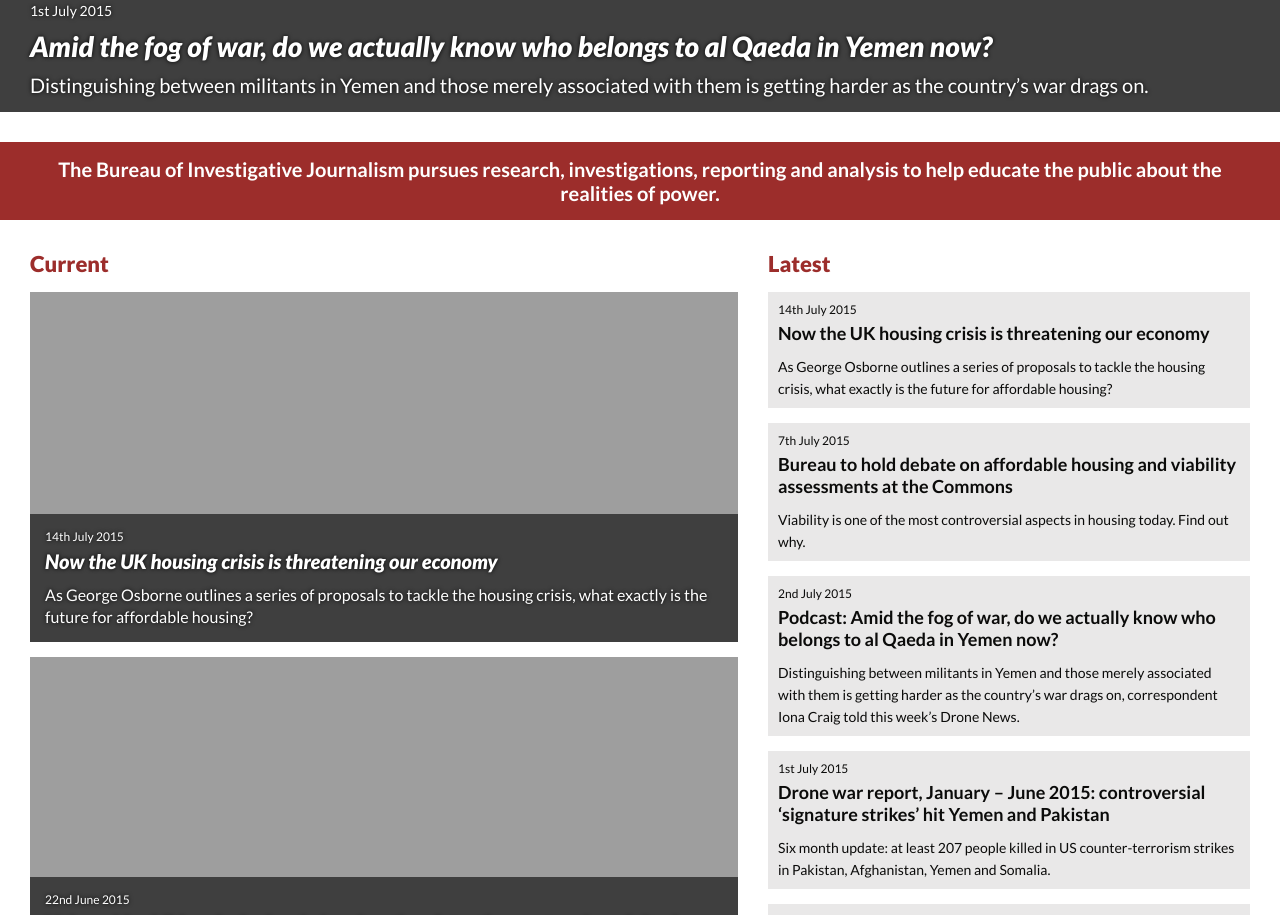
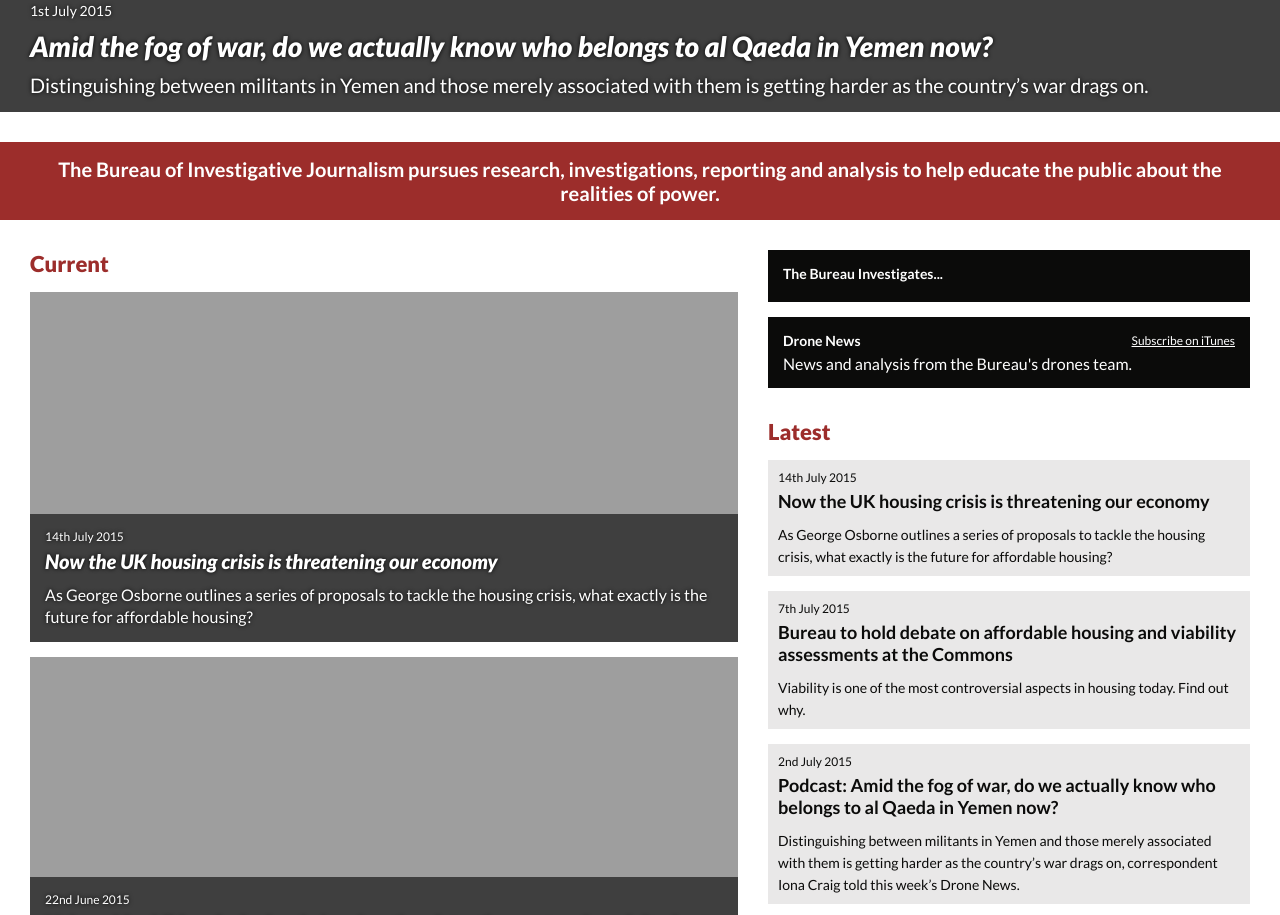
Before and after one commit to tbij/thebureauinvestigates.com, a Jekyll site: the page built from index.html, in a window 1280 px wide. Shown: the part 455-1370 px from the top of the page. Built offline with Jekyll 4.4.1, drawn with Linux system fonts in a browser that asks for light colours.

Commit message:
Add Podcasts, support for Soundcloud

```diff
--- a/index.html
+++ b/index.html
@@ -33,7 +33,16 @@
     </li>
 {% endfor %}
   </ol>
-</div><div class="latest">
+</div><div class="secondary">
+  <div class="podcast" id="the-bureau-investigates">
+    <h2>The Bureau Investigates...</h2>
+  </div>
+  <div class="podcast" id="drone-news">
+    <a href="https://itunes.apple.com/gb/podcast/drone-news-from-the-bureau/id751041919" class="subscribe">Subscribe on iTunes</a>
+    <h2>Drone News</h2>
+    <p>News and analysis from the Bureau's drones team.</p>
+  </div>
+  <div class="latest">
     <h2>Latest</h2>
     <ol>
 {% for story in site.data.front.latest %}
@@ -47,6 +56,7 @@
 {% endfor %}
     </ol>
   </div>
+</div>
 <div class="newsletter">
   <h2>Subscribe to the Bureau newsletter, and hear when our next story breaks.</h2>
   <form action="//tbij.us1.list-manage.com/subscribe/post?u=0592afb78c924d61727f4da3c&amp;id=a56e5b1680" method="post">
@@ -54,3 +64,4 @@
     <button type="submit">Sign up</button>
   </form>
 </div>
+<script src="podcasts.js"></script>
--- /dev/null
+++ b/podcasts.js
@@ -0,0 +1,39 @@
+function Podcasts() {
+
+    var podcasts = [
+        {
+            account: 'tbij',
+            tag: '#the-bureau-investigates',
+            client: 'fe41ef5b0a621eefbac77e2c38c50faf'
+        }
+    ]
+
+    podcasts.forEach(function (podcast) {
+        request('https://api.soundcloud.com/users/' + podcast.account + '/tracks?client_id=' + podcast.client, function (response) {
+            var anchor = document.createElement('a')
+            anchor.href = response[0].permalink_url
+            document.querySelector(podcast.tag).appendChild(anchor)
+            var title = document.createElement('h3')
+            title.innerHTML = response[0].title
+            anchor.appendChild(title)
+            var description = document.createElement('p')
+            description.innerHTML = response[0].description
+            anchor.appendChild(description)
+            var time = document.createElement('time')
+            time.innerHTML = new Date(response[0].created_at).toLocaleString()
+            anchor.appendChild(time)
+        })
+    })
+
+    function request(uri, callback) {
+        var http = new XMLHttpRequest()
+        http.open('GET', uri, true)
+        http.onload = function () {
+            callback(JSON.parse(this.responseText))
+        }
+        http.send()
+    }
+
+}
+
+document.addEventListener('DOMContentLoaded', Podcasts)
--- a/stylesheet.css
+++ b/stylesheet.css
@@ -130,10 +130,28 @@
     font-size: 22px;
 }
 
+.who-we-are {
+    margin: 30px 0 15px 0;
+    background: #9c2d2b;
+    font-size: 20px;
+    font-weight: 700;
+    text-align: center;
+}
+
+.who-we-are p {
+    margin: 0;
+}
+
+.who-we-are a {
+    display: block;
+    padding: 15px 30px;
+    color: white;
+    text-decoration: none;
+}
+
 .current {
     display: inline-block;
     width: 60%;
-    vertical-align: top;
 }
 
 .current h2 {
@@ -192,66 +210,93 @@
     font-size: 18px;
 }
 
-.who-we-are {
-    margin: 30px 0 15px 0;
-    background: #9c2d2b;
-    font-size: 20px;
-    font-weight: 700;
-    text-align: center;
-}
-
-.who-we-are p {
-    margin: 0;
-}
-
-.who-we-are a {
-    display: block;
-    padding: 15px 30px;
-    color: white;
-    text-decoration: none;
-}
-
-.latest {
+.secondary {
     display: inline-block;
     width: 40%;
     vertical-align: top;
 }
 
-.latest h2 {
-    margin: 15px 30px 15px 0;
+.secondary .podcast {
+    padding: 15px;
+    margin: 15px 30px 0 0;
+    background: #0b0b0a;
+}
+
+.secondary .podcast a {
+    text-decoration: none;
+}
+
+.secondary .podcast a.subscribe {
+    float: right;
+    margin: 3px 0;
+    color: white;
+    font-size: 14px;
+    text-decoration: underline;
+}
+
+.secondary .podcast h2 {
+    margin: 0 0 5px 0;
+    color: white;
+    font-size: 18px;
+    font-weight: 700;
+}
+
+.secondary .podcast h3 {
+    margin: 0 0 10px 0;
+    color: white;
+    font-size: 24px;
+    font-weight: 900;
+    font-style: italic;
+}
+
+.secondary .podcast p {
+    margin: 0;
+    color: white;
+    font-size: 18px;
+}
+
+.secondary .podcast time {
+    display: block;
+    margin: 10px 0 0 0;
+    color: white;
+    font-size: 14px;
+}
+
+.secondary .latest h2 {
+    margin: 30px 30px 15px 0;
     color: #9c2d2b;
     font-size: 22px;
     font-weight: 900;
 }
 
-.latest ol {
+.secondary .latest ol {
     margin: 15px 30px 30px 0;
     padding: 0;
     list-style: none;
 }
 
-.latest ol li {
+.secondary .latest ol li {
     background: #e9e8e8;
     margin: 15px 0;
     padding: 10px;
 }
 
-.latest ol li time {
+.secondary .latest ol li time {
     display: block;
     margin: 0 0 5px 0;
     font-size: 12px;
 }
 
-.latest ol li h3 {
+.secondary .latest ol li h3 {
     margin: 0 0 10px 0;
     font-size: 20px;
 }
 
-.latest ol li span {
+.secondary .latest ol li span {
     font-size: 16px;
 }
 
-.latest ol li a {
+.secondary .latest ol li a {
     display: block;
     color: inherit;
     text-decoration: none;
@@ -348,15 +393,36 @@
         font-size: 16px;
     }
 
-    .latest ol li time {
+    .secondary .podcast h2 {
+        font-size: 14px;
+    }
+
+    .secondary .podcast a.subscribe {
+        margin: 1px 0;
         font-size: 12px;
     }
 
-    .latest ol li h3 {
+    .secondary .podcast h3 {
+        font-size: 20px;
+    }
+
+    .secondary .podcast p {
+        font-size: 16px;
+    }
+
+    .secondary .podcast time {
+        font-size: 12px;
+    }
+
+    .secondary .latest ol li time {
+        font-size: 12px;
+    }
+
+    .secondary .latest ol li h3 {
         font-size: 18px;
     }
 
-    .latest ol li span {
+    .secondary .latest ol li span {
         font-size: 14px;
     }
 
@@ -454,16 +520,28 @@
         height: auto;
     }
 
-    .latest {
+    .secondary {
         width: 100%;
     }
 
-    .latest h2 {
+    .secondary .podcast {
         margin: 15px 30px;
+    }
+
+    .secondary .podcast h2 {
+        font-size: 12px;
+    }
+
+    .secondary .podcast h3 {
         font-size: 18px;
     }
 
-    .latest ol {
+    .secondary .latest h2 {
+        margin: 30px 30px 15px 30px;
+        font-size: 18px;
+    }
+
+    .secondary .latest ol {
         margin: 15px 30px 30px 30px;
     }
 
@@ -518,11 +596,11 @@
         top: 0;
     }
 
-    .latest h2 {
+    .secondary .latest h2 {
         margin: 15px;
     }
 
-    .latest ol {
+    .secondary .latest ol {
         margin: 15px;
     }
 
```
Lines whose indentation alone changed are shown as unchanged.
